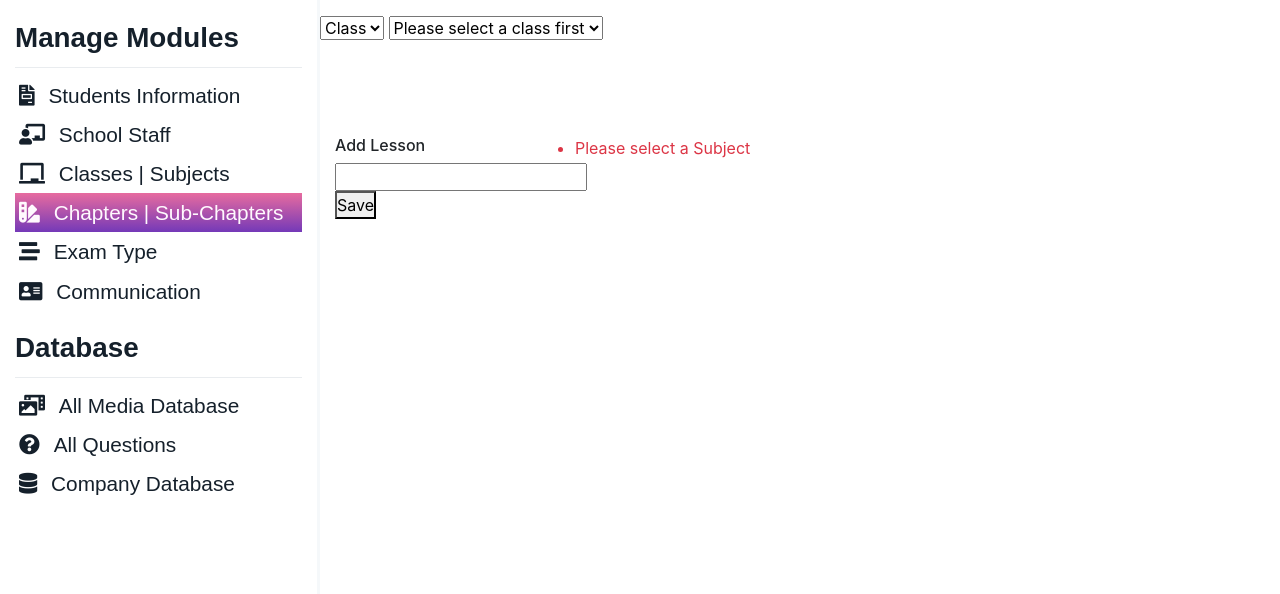
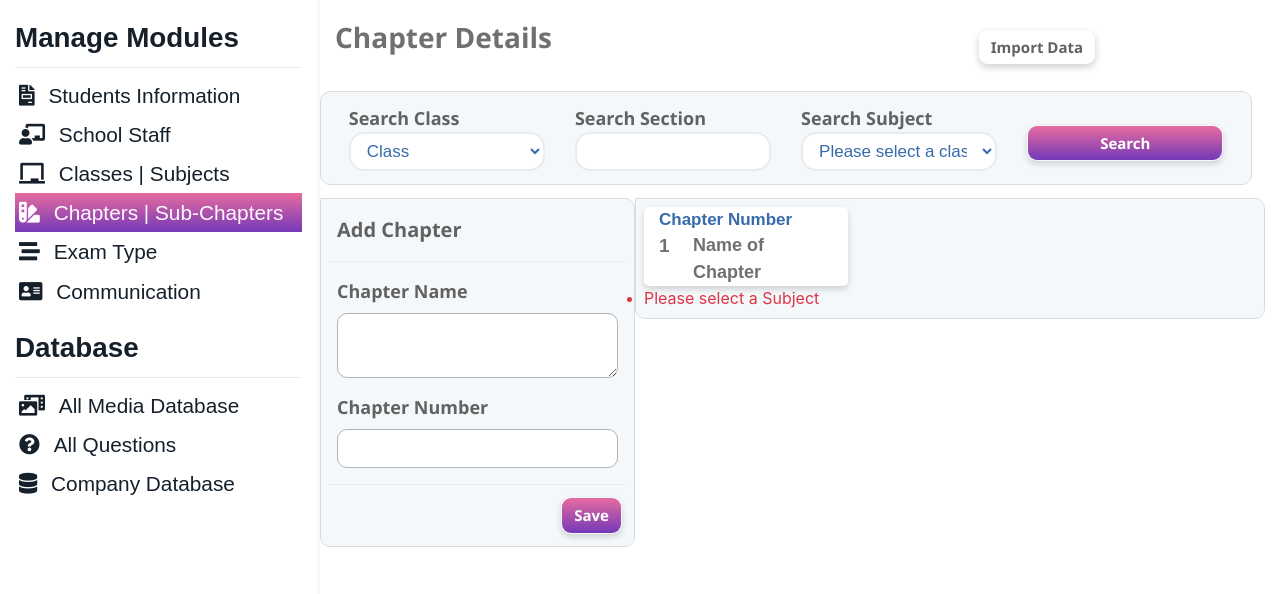
Before and after one commit to KirtiGautam/APR, a Django app: page /settings/chapters in a window 1280 px wide. Shown: the part 64-658 px from the top of the page. Run offline with Django 3.2, Linux system fonts and the light colour scheme; the visitor is signed in with stand-in values (Sample User, id 1); some libraries are stand-ins or nearby versions.

Commit message:
Chapters | Sub-Chapters UI

```diff
--- /dev/null
+++ b/src/Static/css/chapters.css
@@ -0,0 +1,139 @@
+.heading-1 {
+  font-size: calc(20px + 1vmin);
+  font-weight: bold;
+  font-family: "Segoe UI", Tahoma, Geneva, Verdana, sans-serif;
+  color: #707070;
+}
+
+.buttons {
+  background: #ffffff 0% 0% no-repeat padding-box;
+  box-shadow: 0px 3px 6px #00000029;
+  border-radius: 10px;
+  font-weight: 600;
+  font-size: calc(7px + 1vmin);
+  font-family: "Segoe UI", Tahoma, Geneva, Verdana, sans-serif;
+  margin: calc(1vmax) !important;
+  color: #626262;
+}
+
+.buttons:focus {
+  background: #f5f8fa 0% 0% no-repeat padding-box;
+  box-shadow: 0px 3px 6px #00000029;
+  outline: none;
+}
+
+.row-two {
+  background: #f5f8fa 0% 0% no-repeat padding-box;
+  border: 1px solid #dbdbdb;
+  border-radius: 10px;
+  margin: 1vmax !important;
+  padding: 1vmax !important;
+}
+
+.selection {
+  font-size: calc(10px + 1vmin);
+  font-weight: bold;
+  font-family: "Segoe UI", Tahoma, Geneva, Verdana, sans-serif;
+  color: #626262;
+}
+
+.drop {
+  background: #ffffff 0% 0% no-repeat padding-box;
+  border: 2px solid #e6ecf0;
+  border-radius: 15px;
+  font-size: calc(9px + 1vmin);
+  font-family: Arial, Helvetica, sans-serif;
+  color: #376baa;
+}
+
+.search-button {
+  background: transparent linear-gradient(180deg, #e76b9f 0%, #7439b8 100%) 0%
+    0% no-repeat padding-box;
+  box-shadow: 0px 3px 6px #00000029;
+  border-radius: 10px;
+  font-weight: 600;
+  font-size: calc(7px + 1vmin);
+  font-family: "Segoe UI", Tahoma, Geneva, Verdana, sans-serif;
+  color: #ffffff;
+}
+
+.search-button:focus {
+  background: transparent linear-gradient(0deg, #e76b9f 0%, #7439b8 100%) 0% 0%
+    no-repeat padding-box;
+  box-shadow: 0px 3px 6px #00000029;
+  outline: none;
+}
+
+.or {
+  margin-top: 20px !important;
+}
+
+.part-1,
+.part-2 {
+  background: #f5f8fa 0% 0% no-repeat padding-box;
+  border: 1px solid #dbdbdb;
+  border-radius: 0px 10px 10px 10px;
+  height: max-content;
+}
+
+.heading-2 {
+  font-size: calc(12px + 1vmin);
+  font-weight: 600;
+  font-family: "Segoe UI", Tahoma, Geneva, Verdana, sans-serif;
+  color: #626262;
+}
+
+.save {
+  background: transparent linear-gradient(180deg, #e76b9f 0%, #7439b8 100%) 0%
+    0% no-repeat padding-box;
+  box-shadow: 0px 3px 6px #00000029;
+  border-radius: 10px;
+  font-size: calc(7px + 1vmin);
+  font-family: "Segoe UI", Tahoma, Geneva, Verdana, sans-serif;
+  font-weight: 600;
+  letter-spacing: 0px;
+  color: #ffffff;
+}
+
+.save:focus {
+  background: transparent linear-gradient(0deg, #e76b9f 0%, #7439b8 100%) 0% 0%
+    no-repeat padding-box;
+  box-shadow: 0px 3px 6px #00000029;
+  outline: none;
+}
+
+.inp {
+  background: #ffffff 0% 0% no-repeat padding-box;
+  border: 1px solid #b3b6b8;
+  border-radius: 10px;
+  font-size: calc(9px + 1vmin);
+  font-family: Arial, Helvetica, sans-serif;
+  color: #376baa;
+}
+
+.part-2-1 {
+  background: #ffffff 0% 0% no-repeat padding-box;
+  box-shadow: 0px 3px 6px #00000029;
+  border-radius: 5px;
+}
+
+.cn {
+  font-size: calc(9px + 1vmin);
+  font-weight: bold;
+  font-family: Arial, Helvetica, sans-serif;
+  color: #376baa;
+}
+
+.num {
+  font-size: calc(11px + 1vmin);
+  font-weight: bold;
+  font-family: Arial, Helvetica, sans-serif;
+  color: #707070;
+}
+
+.chap-name {
+  font-size: calc(10px + 1vmin);
+  font-weight: bold;
+  font-family: Arial, Helvetica, sans-serif;
+  color: #707070;
+}
--- a/src/Templates/settings/admin/Chapters/chapters.html
+++ b/src/Templates/settings/admin/Chapters/chapters.html
@@ -2,34 +2,86 @@
 {% load static %}
 {% block content %}
 
+<head>
+    <link rel="stylesheet" href="{% static 'css/chapters.css' %}">
+</head>
 
 {% include "common/header.html" %}
 <div class="col-10 col-sm-4 col-md-4 col-lg-3 float-left">
     {% include "settings/admin/adminSidebar.html" %}
 </div>
 <div class="content">
-    <select id="class">
+    <div class="container-fluid">
+        <div class="row row-one">
+            <span class="col-12 col-sm-6 col-md-6 col-lg-8 heading-1">
+                Chapter Details
+            </span>
+            <span class="col-12 col-sm-6 col-md-6 col-lg-4">
+                <button id="" class="btn buttons">Import Data</button>
+            </span>
+        </div>
+        <div class="row row-two">
+            <span class="col-12 col-sm-12 col-md-6 col-lg-3">
+                <span class="selection">Search Class</span>
+                <span>
+                    <select id="class" class="form-control drop">
                         <option value="" selected disabled>Class</option>
                         {% for key in classes %}
                         <option value="{{key.id}}">{{key.name}} {{key.section}}</option>
                         {% endfor %}
                     </select>
-    <select id="subject">
+                </span>
+            </span>
+            <span class="col-12 col-sm-12 col-md-6 col-lg-3">
+                <span class="selection">Search Section</span>
+                <span class="form-control drop"></span>
+            </span>
+            <span class="col-12 col-sm-12 col-md-6 col-lg-3">
+                <span class="selection">Search Subject</span>
+                <span>
+                    <select id="subject" class="form-control drop">
                         <option value="" selected disabled>Please select a class first</option>
                     </select>
-    <div class="row mt-5 pt-5">
-        <div class="col-lg-3">
-            <h6>Add Lesson</h6>
-            <input type="text" id="lesson">
-            <button type="button" id="save">Save</button>
+                </span>
+            </span>
+            <span class="col-12 col-sm-3 col-md-6 col-lg-3">
+                <button class="btn search-button col-12 or">Search</button>
+            </span>
         </div>
-        <div class="col-lg-7">
+        <div class="row row-three">
+            <div class="col-12 col-sm-12 col-md-4 col-lg-4 part-1 mb-5 p-2">
+                <div class="heading-2 p-2">Add Chapter</div>
+                <div class="dropdown-divider"></div>
+                <div class="p-1">
+                    <div class="selection p-1">Chapter Name</div>
+                    <div class="p-1">
+                        <textarea name="" id="lesson" cols="10" rows="2" class="form-control inp"></textarea>
+                    </div>
+                </div>
+                <div class="p-1">
+                    <div class="selection p-1">Chapter Number</div>
+                    <div class="p-1">
+                        <input type="number" name="" id="" class="form-control inp">
+                    </div>
+                </div>
+                <div class="dropdown-divider"></div>
+                <div class="float-right p-1"><button class="btn save">Save</button></div>
+            </div>
+            <div class="col-12 col-sm-12 col-md-8 col-lg-8 part-2 p-2">
+                <div class="col-6 col-sm-6 col-md-4 col-lg-4 part-2-1">
+                    <span class="row">
+                        <span class="col-12 cn">Chapter Number</span>
+                        <span class="col-2 num">1</span>
+                        <span class="col-10 chap-name">Name of Chapter</span>
+                    </span>
+                </div>
                 <ul class="list-group" id="lessons">
                     <li class="text-danger">Please select a Subject</li>
                 </ul>
             </div>
         </div>
     </div>
+</div>
 <script src="{% static 'js/admin/chapters.js' %}"></script>
 
 {% endblock %}
```
Lines whose indentation alone changed are shown as unchanged.
